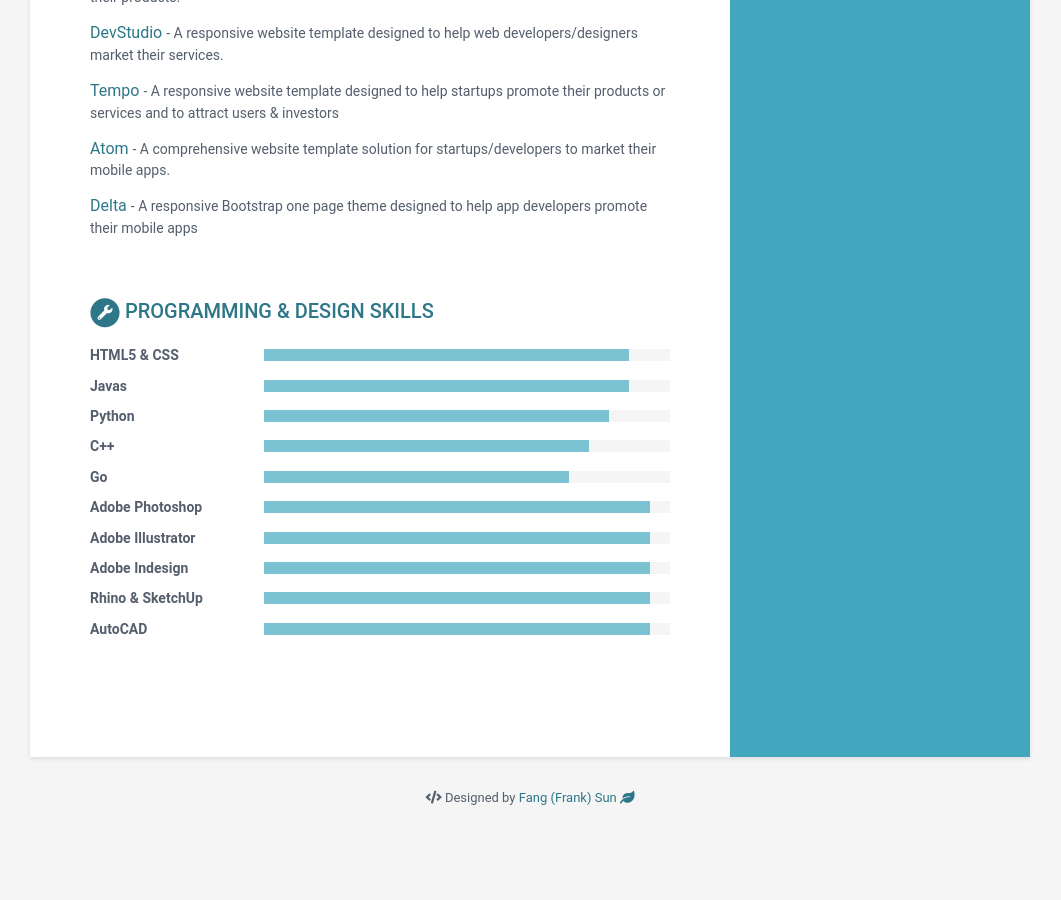
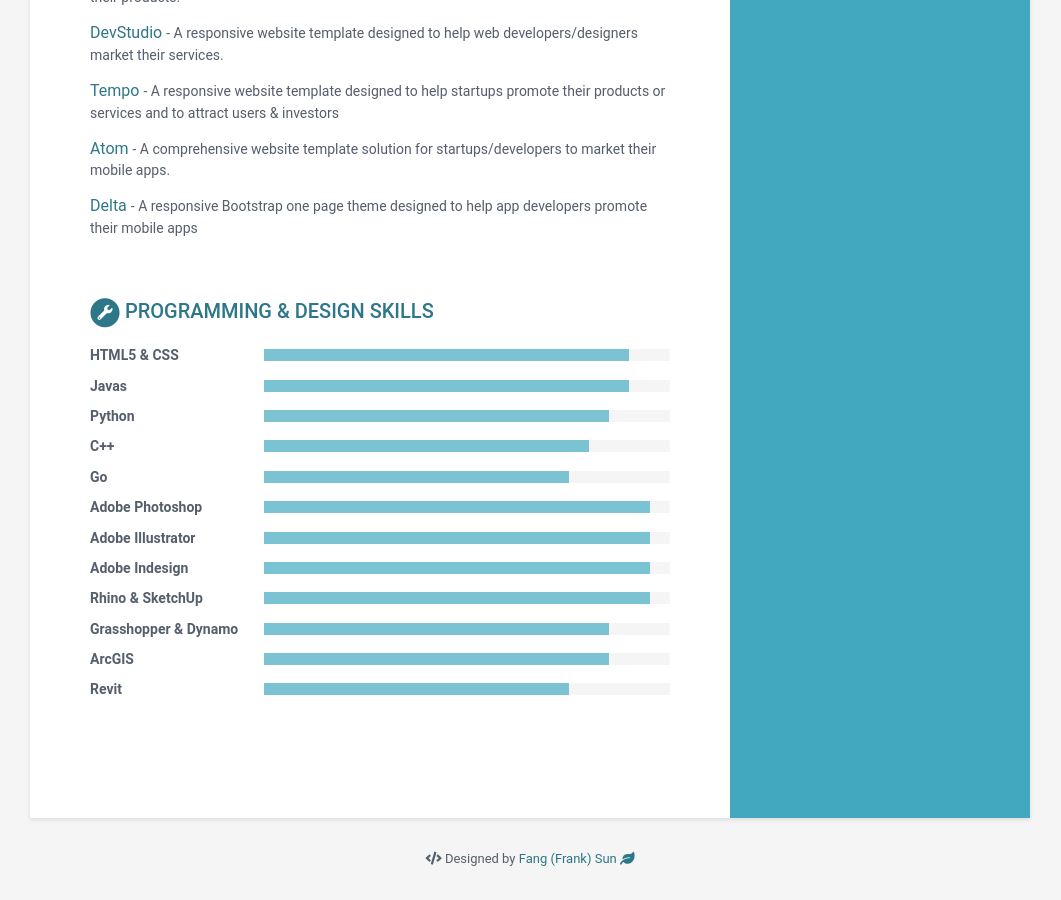
Before and after one commit to FangFrankSun/My_Resume, a Jekyll site: the page built from index.html, in a window 1280 px wide and 900 px high, scrolled down 1693 px. Shown: the whole window, without its empty margins (110-1171 px from the left). Built offline with Jekyll 4.4.1, drawn with Linux system fonts in a browser that asks for light colours; before the commit the page ends 2532 px from its top, so only the background shows below that.

Commit message:
Update data.yml

```diff
--- a/_data/data.yml
+++ b/_data/data.yml
@@ -226,9 +226,14 @@ skills:
       - name: Rhino & SketchUp
         level: 95%
 
-      - name: AutoCAD
-        level: 95%
+      - name: Grasshopper & Dynamo
+        level: 85%
 
+      - name: ArcGIS
+        level: 85%
+
+      - name: Revit
+        level: 75%
 
 
 
```
